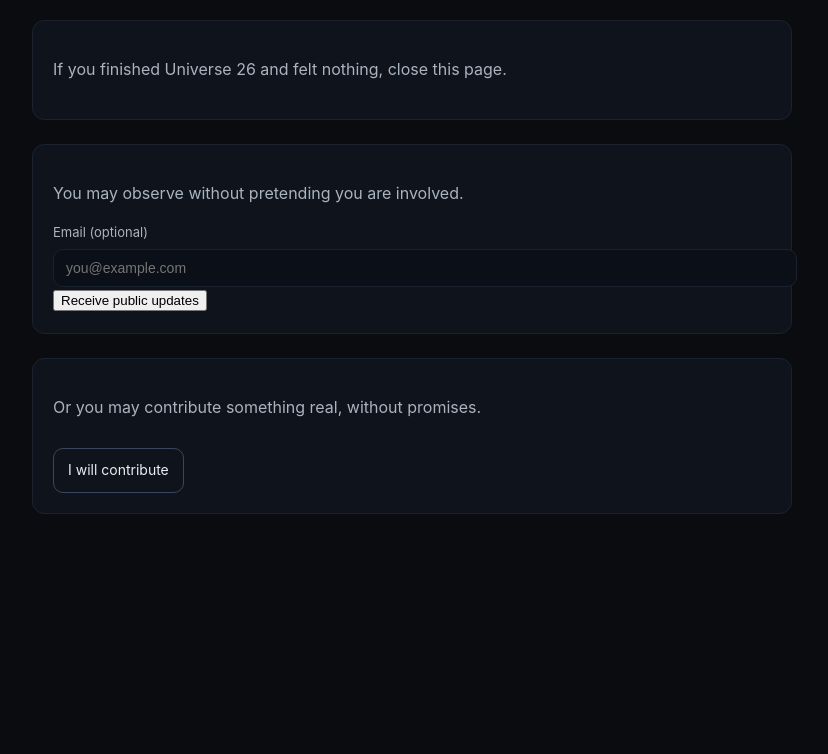
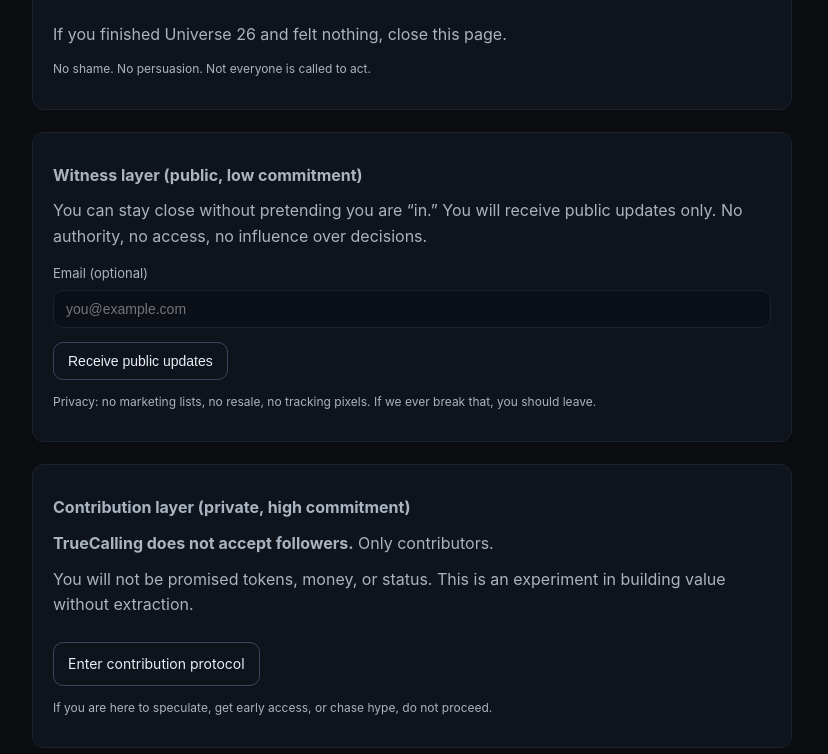
Before and after one commit to kiwipang/truecalling.github.io, a plain HTML site: page index.html in a window 1280 px wide. Shown: the part 178-932 px from the top of the page, without its empty margins (228-1056 px from the left). Before the commit the page ends 800 px from the top, so only its background shows below. Drawn offline with Linux system fonts and the light colour scheme.

Commit message:
Update index.html

```diff
--- a/index.html
+++ b/index.html
@@ -20,30 +20,55 @@
     }
     h1 {
       font-size: 32px;
-      margin-bottom: 10px;
+      margin: 0 0 10px 0;
     }
     p {
       color: #a9b4c0;
+      margin: 10px 0;
     }
     .card {
       border: 1px solid #1a2230;
       border-radius: 12px;
       padding: 20px;
-      margin-top: 24px;
+      margin-top: 22px;
       background: #0f131b;
     }
-    a.button {
+    .button, button.button {
       display: inline-block;
-      margin-top: 12px;
+      margin-top: 14px;
       padding: 10px 14px;
       border: 1px solid #3a465f;
       border-radius: 10px;
       color: #e9eef5;
       text-decoration: none;
       font-size: 14px;
+      background: transparent;
+      cursor: pointer;
     }
-    a.button:hover {
+    .button:hover, button.button:hover {
       border-color: #ffffff;
+    }
+    label {
+      display: block;
+      margin-top: 14px;
+      margin-bottom: 6px;
+      font-size: 13px;
+      color: #a9b4c0;
+    }
+    input[type="email"] {
+      width: 100%;
+      background: #0b0f17;
+      border: 1px solid #1a2230;
+      color: #e9eef5;
+      padding: 10px 12px;
+      border-radius: 10px;
+      font-size: 14px;
+      box-sizing: border-box;
+    }
+    .fineprint {
+      font-size: 12px;
+      color: #a9b4c0;
+      margin-top: 12px;
     }
   </style>
 </head>
@@ -54,42 +79,35 @@
     <p>This is not a sign-up page. It is a decision point.</p>
 
     <div class="card">
-      <p>
-        If you finished Universe 26 and felt nothing, close this page.
-      </p>
+      <p>If you finished Universe 26 and felt nothing, close this page.</p>
+      <p class="fineprint">No shame. No persuasion. Not everyone is called to act.</p>
     </div>
 
     <div class="card">
-      <p>
-        You may observe without pretending you are involved.
-      </p>
+      <p><strong>Witness layer (public, low commitment)</strong></p>
+      <p>You can stay close without pretending you are “in.” You will receive public updates only. No authority, no access, no influence over decisions.</p>
+
       <form method="POST" action="https://formspree.io/f/xwvewzvr">
-  <input type="hidden" name="_redirect" value="https://truecalling.net/thanks.html">
-  <input type="text" name="_gotcha" style="display:none">
+        <input type="hidden" name="_redirect" value="https://truecalling.net/thanks.html">
+        <input type="text" name="_gotcha" style="display:none" tabindex="-1" autocomplete="off">
 
-  <label style="display:block;margin-top:14px;margin-bottom:6px;font-size:13px;color:#a9b4c0;">
-    Email (optional)
-  </label>
-  <input
-    type="email"
-    name="email"
-    placeholder="you@example.com"
-    style="width:100%;background:#0b0f17;border:1px solid #1a2230;color:#e9eef5;padding:10px 12px;border-radius:10px;font-size:14px;"
-  >
+        <label for="email">Email (optional)</label>
+        <input id="email" type="email" name="email" placeholder="you@example.com" autocomplete="email">
 
-  <button class="button" type="submit">
-    Receive public updates
-  </button>
-</form>
+        <button class="button" type="submit">Receive public updates</button>
+      </form>
+
+      <p class="fineprint">Privacy: no marketing lists, no resale, no tracking pixels. If we ever break that, you should leave.</p>
     </div>
 
     <div class="card">
-      <p>
-        Or you may contribute something real, without promises.
-      </p>
-      <a class="button" href="contribute.html">
-        I will contribute
-      </a>
+      <p><strong>Contribution layer (private, high commitment)</strong></p>
+      <p><strong>TrueCalling does not accept followers.</strong> Only contributors.</p>
+      <p>You will not be promised tokens, money, or status. This is an experiment in building value without extraction.</p>
+
+      <a class="button" href="contribute.html">Enter contribution protocol</a>
+
+      <p class="fineprint">If you are here to speculate, get early access, or chase hype, do not proceed.</p>
     </div>
   </div>
 </body>
```
